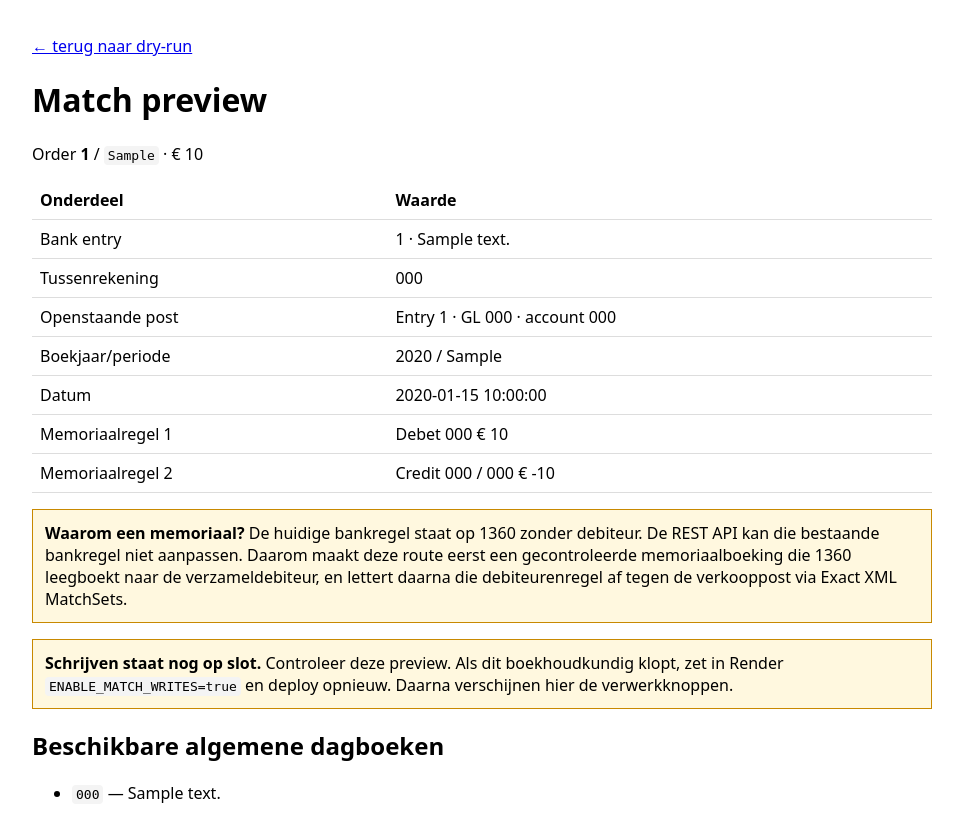
After one commit to JNPDrops/jnp-matching, a FastAPI app: template app/templates/match_preview.html in a window 1280 px wide. The commit adds this page. Shown: the whole page, without its empty margins (158-1121 px from the left). Run offline with FastAPI, Linux system fonts and the light colour scheme; the template is opened without the code that fills it: most values are stand-ins (such as "Sample title", 1, 10 or a date in 2020).

Commit message:
Add files via upload

```diff
--- a/app/main.py
+++ b/app/main.py
@@ -2,6 +2,7 @@ import json
 import os
 import re
 import time
+import xml.etree.ElementTree as ET
 from decimal import Decimal, InvalidOperation
 from pathlib import Path
 from typing import Any
@@ -26,12 +27,14 @@ COLLECTIVE_DEBTOR_CODE = os.getenv("COLLECTIVE_DEBTOR_CODE", "100100")
 ORDER_REF_PREFIX = os.getenv("ORDER_REF_PREFIX", "TD")
 TOKEN_STORE_PATH = Path(os.getenv("TOKEN_STORE_PATH", "./exact_tokens.json"))
 SESSION_SECRET = os.getenv("SESSION_SECRET", "dev-only-change-me")
+ENABLE_MATCH_WRITES = os.getenv("ENABLE_MATCH_WRITES", "false").lower() == "true"
 
 AUTH_URL = f"{BASE_URL}/api/oauth2/auth"
 TOKEN_URL = f"{BASE_URL}/api/oauth2/token"
 API_V1 = f"{BASE_URL}/api/v1"
+MATCHSETS_URL = f"{BASE_URL}/docs/XMLUpload.aspx"
 
-app = FastAPI(title="JNP Matching", version="0.1.0")
+app = FastAPI(title="JNP Matching", version="0.2.0")
 app.add_middleware(SessionMiddleware, secret_key=SESSION_SECRET, https_only=False, same_site="lax")
 templates = Jinja2Templates(directory=str(Path(__file__).parent / "templates"))
 
@@ -97,7 +100,6 @@ async def _access_token() -> str:
 
 
 def _extract_results(payload: Any) -> list[dict[str, Any]]:
-    # Exact Online commonly returns OData v3 shapes: {"d":{"results":[...]}}
     if isinstance(payload, dict):
         d = payload.get("d", payload)
         if isinstance(d, dict) and isinstance(d.get("results"), list):
@@ -105,6 +107,14 @@ def _extract_results(payload: Any) -> list[dict[str, Any]]:
         if isinstance(d, list):
             return d
     return []
+
+
+def _extract_entity(payload: Any) -> dict[str, Any]:
+    if isinstance(payload, dict):
+        d = payload.get("d", payload)
+        if isinstance(d, dict):
+            return d
+    return {}
 
 
 async def exact_get(path: str, params: dict[str, str] | None = None) -> Any:
@@ -124,19 +134,35 @@ async def exact_get(path: str, params: dict[str, str] | None = None) -> Any:
     return resp.json()
 
 
-ORDER_PATTERNS = [
-    re.compile(r"(?i)\b(?:TD\s*#?\s*)?(\d{4,10})\b"),
-]
+async def exact_post(path: str, payload: dict[str, Any]) -> Any:
+    token = await _access_token()
+    async with httpx.AsyncClient(timeout=45) as client:
+        resp = await client.post(
+            f"{API_V1}/{DIVISION}/{path.lstrip('/')}",
+            json=payload,
+            headers={
+                "Authorization": f"Bearer {token}",
+                "Accept": "application/json",
+                "Content-Type": "application/json",
+            },
+        )
+    if resp.status_code == 401:
+        tokens = _load_tokens() or {}
+        await _refresh_tokens(tokens)
+        return await exact_post(path, payload)
+    if resp.status_code >= 400:
+        raise HTTPException(resp.status_code, f"Exact POST error: {resp.text[:1200]}")
+    if not resp.text.strip():
+        return {}
+    return resp.json()
 
 
 def extract_order_number(description: str | None) -> str | None:
     if not description:
         return None
-    # Strongest pattern first: explicit ORDER/TD/# marker.
     explicit = re.search(r"(?i)(?:order\s*(?:td\s*)?#?|\btd\s*#?|#)\s*(\d{4,10})\b", description)
     if explicit:
         return explicit.group(1)
-    # For the observed bank format "SURNAME FIRSTNAME 48451", accept a trailing 4-10 digit token.
     trailing = re.search(r"\b(\d{4,10})\s*$", description.strip())
     return trailing.group(1) if trailing else None
 
@@ -148,19 +174,25 @@ def money(value: Any) -> Decimal:
         return Decimal("0.00")
 
 
+def exact_date(value: Any) -> str:
+    if not value:
+        return ""
+    s = str(value)
+    m = re.search(r"Date\((\d+)\)", s)
+    if m:
+        from datetime import datetime, timezone
+        return datetime.fromtimestamp(int(m.group(1)) / 1000, tz=timezone.utc).date().isoformat()
+    return s[:10]
+
+
 async def find_receivable(order_number: str) -> list[dict[str, Any]]:
     expected_ref = f"{ORDER_REF_PREFIX}{order_number}"
-    # Search first on the webshop reference only. In some Exact administrations
-    # AccountCode on ReceivablesList does not equal the visible debtor number,
-    # which made valid webshop invoices disappear from the result set.
     params = {
         "$filter": f"YourRef eq '{expected_ref}'",
-        "$select": "AccountCode,AccountName,Amount,AmountInTransit,CurrencyCode,Description,EntryNumber,InvoiceDate,InvoiceNumber,JournalCode,YourRef",
+        "$select": "Account,AccountCode,AccountName,Amount,AmountInTransit,CurrencyCode,Description,EntryNumber,InvoiceDate,InvoiceNumber,JournalCode,YourRef",
     }
     data = await exact_get("read/financial/ReceivablesList", params)
     rows = _extract_results(data)
-
-    # Prefer the configured collective debtor when Exact returns its code.
     debtor_rows = [r for r in rows if str(r.get("AccountCode") or "").strip() == COLLECTIVE_DEBTOR_CODE]
     return debtor_rows if debtor_rows else rows
 
@@ -169,12 +201,46 @@ async def bank_lines(limit: int = 100) -> list[dict[str, Any]]:
     limit = max(1, min(limit, 500))
     params = {
         "$filter": f"GLAccountCode eq '{SUSPENSE_GL_CODE}'",
-        "$select": "ID,EntryID,EntryNumber,LineNumber,Date,Description,AmountDC,AmountFC,Account,AccountCode,AccountName,GLAccountCode,GLAccountDescription,OurRef,Modified",
+        "$select": "ID,EntryID,EntryNumber,LineNumber,Date,Description,AmountDC,AmountFC,Account,AccountCode,AccountName,GLAccount,GLAccountCode,GLAccountDescription,OurRef,Modified",
         "$orderby": "Modified desc",
         "$top": str(limit),
     }
     data = await exact_get("financialtransaction/BankEntryLines", params)
     return _extract_results(data)
+
+
+async def bank_line_by_id(bank_line_id: str) -> dict[str, Any]:
+    params = {
+        "$filter": f"ID eq guid'{bank_line_id}'",
+        "$select": "ID,EntryID,EntryNumber,LineNumber,Date,Description,AmountDC,AmountFC,Account,AccountCode,AccountName,GLAccount,GLAccountCode,GLAccountDescription,OurRef,Modified",
+        "$top": "1",
+    }
+    rows = _extract_results(await exact_get("financialtransaction/BankEntryLines", params))
+    if len(rows) != 1:
+        raise HTTPException(404, "Bankregel niet meer gevonden in Exact.")
+    return rows[0]
+
+
+async def transaction_lines(entry_number: int) -> list[dict[str, Any]]:
+    params = {
+        "$filter": f"EntryNumber eq {int(entry_number)}",
+        "$select": "ID,EntryID,EntryNumber,LineNumber,Date,Description,AmountDC,AmountFC,Account,AccountCode,AccountName,Currency,FinancialPeriod,FinancialYear,GLAccount,GLAccountCode,GLAccountDescription,JournalCode,YourRef",
+    }
+    return _extract_results(await exact_get("financialtransaction/TransactionLines", params))
+
+
+async def general_journals() -> list[dict[str, Any]]:
+    params = {
+        "$filter": "Type eq 90 and IsBlocked eq false",
+        "$select": "Code,Description,Currency,IsBlocked,Type",
+        "$orderby": "Code",
+    }
+    rows = _extract_results(await exact_get("financial/Journals", params))
+    if rows:
+        return rows
+    # Some Exact tenants expose booleans differently; fall back and filter locally.
+    params = {"$filter": "Type eq 90", "$select": "Code,Description,Currency,IsBlocked,Type", "$orderby": "Code"}
+    return [r for r in _extract_results(await exact_get("financial/Journals", params)) if not r.get("IsBlocked")]
 
 
 async def run_dry_match(limit: int = 100) -> list[dict[str, Any]]:
@@ -218,9 +284,200 @@ async def run_dry_match(limit: int = 100) -> list[dict[str, Any]]:
     return rows
 
 
+async def build_match_plan(bank_line_id: str) -> dict[str, Any]:
+    bank = await bank_line_by_id(bank_line_id)
+    if str(bank.get("GLAccountCode") or "") != SUSPENSE_GL_CODE:
+        raise HTTPException(409, "Bankregel staat niet meer op de tussenrekening; niets doen.")
+    order_no = extract_order_number(bank.get("Description"))
+    if not order_no:
+        raise HTTPException(409, "Geen ordernummer herkenbaar in de bankomschrijving.")
+    receivables = await find_receivable(order_no)
+    if len(receivables) != 1:
+        raise HTTPException(409, f"Verwacht precies 1 openstaande post, gevonden: {len(receivables)}.")
+    rec = receivables[0]
+    bank_amount = money(bank.get("AmountDC"))
+    rec_amount = money(rec.get("Amount"))
+    if bank_amount <= 0 or rec_amount <= 0 or bank_amount != rec_amount:
+        raise HTTPException(409, f"Bedragen sluiten niet exact: bank {bank_amount}, openstaand {rec_amount}.")
+
+    bank_txs = await transaction_lines(int(bank["EntryNumber"]))
+    bank_suspense = [t for t in bank_txs if str(t.get("GLAccountCode") or "") == SUSPENSE_GL_CODE and abs(money(t.get("AmountDC"))) == bank_amount]
+    if len(bank_suspense) != 1:
+        raise HTTPException(409, f"Kon de unieke 1360-transactieregel niet bepalen ({len(bank_suspense)} kandidaten).")
+    bank_tx = bank_suspense[0]
+
+    inv_txs = await transaction_lines(int(rec["EntryNumber"]))
+    debtor_candidates = [t for t in inv_txs if str(t.get("AccountCode") or "").strip() == COLLECTIVE_DEBTOR_CODE and abs(money(t.get("AmountDC"))) == rec_amount]
+    if len(debtor_candidates) != 1:
+        account_guid = str(rec.get("Account") or "")
+        debtor_candidates = [t for t in inv_txs if account_guid and str(t.get("Account") or "") == account_guid and abs(money(t.get("AmountDC"))) == rec_amount]
+    if len(debtor_candidates) != 1:
+        raise HTTPException(409, f"Kon de unieke debiteurenregel van de factuur niet bepalen ({len(debtor_candidates)} kandidaten).")
+    invoice_tx = debtor_candidates[0]
+
+    if not invoice_tx.get("GLAccount") or not invoice_tx.get("Account"):
+        raise HTTPException(409, "Debiteurenregel mist GLAccount of Account GUID.")
+    if not bank_tx.get("GLAccount"):
+        raise HTTPException(409, "Bankregel mist GLAccount GUID voor tussenrekening.")
+
+    bank_reverse = -money(bank_tx.get("AmountDC"))
+    debtor_payment = -money(invoice_tx.get("AmountDC"))
+    if bank_reverse + debtor_payment != Decimal("0.00"):
+        raise HTTPException(409, f"Voorgestelde memoriaalboeking is niet in balans ({bank_reverse} + {debtor_payment}).")
+
+    return {
+        "bank": bank,
+        "order_number": order_no,
+        "expected_ref": f"{ORDER_REF_PREFIX}{order_no}",
+        "receivable": rec,
+        "bank_tx": bank_tx,
+        "invoice_tx": invoice_tx,
+        "amount": bank_amount,
+        "journal_year": int(bank_tx.get("FinancialYear")),
+        "journal_period": int(bank_tx.get("FinancialPeriod")),
+        "date": exact_date(bank_tx.get("Date") or bank.get("Date")),
+        "currency": bank_tx.get("Currency") or rec.get("CurrencyCode") or "EUR",
+        "suspense_gl_guid": bank_tx.get("GLAccount"),
+        "suspense_gl_code": bank_tx.get("GLAccountCode"),
+        "debtor_gl_guid": invoice_tx.get("GLAccount"),
+        "debtor_gl_code": invoice_tx.get("GLAccountCode"),
+        "debtor_account_guid": invoice_tx.get("Account"),
+        "debtor_account_code": invoice_tx.get("AccountCode") or COLLECTIVE_DEBTOR_CODE,
+        "bank_reverse_amount": bank_reverse,
+        "debtor_payment_amount": debtor_payment,
+    }
+
+
+def _odata_post_entity(payload: Any) -> dict[str, Any]:
+    entity = _extract_entity(payload)
+    if entity:
+        return entity
+    return payload if isinstance(payload, dict) else {}
+
+
+async def create_allocation_journal(plan: dict[str, Any], journal_code: str) -> dict[str, Any]:
+    description = f"JNP match {plan['expected_ref']} / bank {plan['bank'].get('EntryNumber')}"
+    body = {
+        "JournalCode": journal_code,
+        "FinancialYear": plan["journal_year"],
+        "FinancialPeriod": plan["journal_period"],
+        "Currency": plan["currency"],
+        "GeneralJournalEntryLines": [
+            {
+                "Date": plan["date"],
+                "Description": description,
+                "GLAccount": plan["suspense_gl_guid"],
+                "AmountFC": float(plan["bank_reverse_amount"]),
+            },
+            {
+                "Date": plan["date"],
+                "Description": description,
+                "GLAccount": plan["debtor_gl_guid"],
+                "Account": plan["debtor_account_guid"],
+                "AmountFC": float(plan["debtor_payment_amount"]),
+            },
+        ],
+    }
+    created = _odata_post_entity(await exact_post("generaljournalentry/GeneralJournalEntries", body))
+    if not created.get("EntryNumber"):
+        raise HTTPException(502, f"Exact maakte de memoriaalboeking aan maar gaf geen EntryNumber terug: {created}")
+    return created
+
+
+def build_matchsets_xml(plan: dict[str, Any], allocation: dict[str, Any], allocation_tx: dict[str, Any]) -> bytes:
+    root = ET.Element("eExact", {
+        "xmlns:xsi": "http://www.w3.org/2001/XMLSchema-instance",
+        "xsi:noNamespaceSchemaLocation": "eExact-XML.xsd",
+    })
+    matchsets = ET.SubElement(root, "MatchSets")
+    matchset = ET.SubElement(matchsets, "MatchSet")
+    ET.SubElement(matchset, "GLAccount", {"code": str(plan["debtor_gl_code"])})
+    ET.SubElement(matchset, "Account", {"code": str(plan["debtor_account_code"])})
+    lines = ET.SubElement(matchset, "MatchLines")
+    invoice_tx = plan["invoice_tx"]
+    ET.SubElement(lines, "MatchLine", {
+        "finyear": str(invoice_tx["FinancialYear"]),
+        "finperiod": str(invoice_tx["FinancialPeriod"]),
+        "journal": str(invoice_tx["JournalCode"]),
+        "entry": str(invoice_tx["EntryNumber"]),
+        "amountdc": f"{money(invoice_tx['AmountDC']):.2f}",
+    })
+    ET.SubElement(lines, "MatchLine", {
+        "finyear": str(allocation_tx["FinancialYear"]),
+        "finperiod": str(allocation_tx["FinancialPeriod"]),
+        "journal": str(allocation_tx["JournalCode"]),
+        "entry": str(allocation_tx["EntryNumber"]),
+        "amountdc": f"{money(allocation_tx['AmountDC']):.2f}",
+    })
+    return ET.tostring(root, encoding="utf-8", xml_declaration=True)
+
+
+async def upload_matchset(xml_payload: bytes) -> str:
+    token = await _access_token()
+    async with httpx.AsyncClient(timeout=45, follow_redirects=True) as client:
+        resp = await client.post(
+            MATCHSETS_URL,
+            params={"Topic": "MatchSets", "_Division_": str(DIVISION)},
+            content=xml_payload,
+            headers={
+                "Authorization": f"Bearer {token}",
+                "Content-Type": "application/xml; charset=utf-8",
+                "Accept": "application/xml,text/xml,*/*",
+            },
+        )
+    if resp.status_code == 401:
+        tokens = _load_tokens() or {}
+        await _refresh_tokens(tokens)
+        return await upload_matchset(xml_payload)
+    if resp.status_code >= 400:
+        raise HTTPException(resp.status_code, f"MatchSets upload failed: {resp.text[:1200]}")
+    text = resp.text.strip()
+    # Empty <Messages/> is the normal success response. Any actual Message is treated as an error.
+    try:
+        parsed = ET.fromstring(text) if text else None
+        messages = parsed.findall(".//Message") if parsed is not None else []
+        if messages:
+            details = " | ".join(" ".join((m.itertext())).strip() for m in messages)
+            raise HTTPException(409, f"Exact MatchSets melding: {details}")
+    except ET.ParseError:
+        if "error" in text.lower():
+            raise HTTPException(409, f"Exact MatchSets antwoord: {text[:1200]}")
+    return text
+
+
+async def execute_match(bank_line_id: str, journal_code: str) -> dict[str, Any]:
+    if not ENABLE_MATCH_WRITES:
+        raise HTTPException(403, "Schrijven staat nog op slot. Zet ENABLE_MATCH_WRITES=true pas na controle van de preview.")
+    journals = {str(j.get("Code")): j for j in await general_journals()}
+    if journal_code not in journals:
+        raise HTTPException(409, "Gekozen memoriaaldagboek is niet beschikbaar of geblokkeerd.")
+
+    # Full revalidation immediately before any write.
+    plan = await build_match_plan(bank_line_id)
+    allocation = await create_allocation_journal(plan, journal_code)
+    allocation_entry = int(allocation["EntryNumber"])
+    allocation_txs = await transaction_lines(allocation_entry)
+    debtor_lines = [t for t in allocation_txs if str(t.get("GLAccountCode") or "") == str(plan["debtor_gl_code"]) and str(t.get("Account") or "") == str(plan["debtor_account_guid"]) and money(t.get("AmountDC")) == plan["debtor_payment_amount"]]
+    if len(debtor_lines) != 1:
+        raise HTTPException(502, f"Memoriaalboeking {allocation_entry} is aangemaakt, maar de debiteurenregel kon niet uniek worden teruggelezen. STOP en controleer Exact handmatig.")
+    allocation_tx = debtor_lines[0]
+    xml_payload = build_matchsets_xml(plan, allocation, allocation_tx)
+    response_text = await upload_matchset(xml_payload)
+    return {
+        "ok": True,
+        "order": plan["order_number"],
+        "bank_entry": plan["bank"].get("EntryNumber"),
+        "invoice_entry": plan["invoice_tx"].get("EntryNumber"),
+        "allocation_entry": allocation_entry,
+        "journal": journal_code,
+        "amount": str(plan["amount"]),
+        "matchsets_response": response_text[:500],
+    }
+
+
 @app.get("/health")
 async def health():
-    return {"ok": True, "division": DIVISION, "mode": "read-only dry-run"}
+    return {"ok": True, "division": DIVISION, "mode": "write-capable" if ENABLE_MATCH_WRITES else "write-locked"}
 
 
 @app.get("/", response_class=HTMLResponse)
@@ -232,6 +489,7 @@ async def home(request: Request):
         "division": DIVISION,
         "suspense": SUSPENSE_GL_CODE,
         "debtor": COLLECTIVE_DEBTOR_CODE,
+        "writes_enabled": ENABLE_MATCH_WRITES,
     })
 
 
@@ -281,7 +539,7 @@ async def api_status():
         )
     if resp.status_code >= 400:
         raise HTTPException(resp.status_code, resp.text[:800])
-    return {"configured_division": DIVISION, "exact_current_me": resp.json()}
+    return {"configured_division": DIVISION, "writes_enabled": ENABLE_MATCH_WRITES, "exact_current_me": resp.json()}
 
 
 @app.get("/api/dry-run")
@@ -301,4 +559,27 @@ async def dry_run(limit: int = 100):
 @app.get("/dry-run", response_class=HTMLResponse)
 async def dry_run_page(request: Request, limit: int = 100):
     results = await run_dry_match(limit)
-    return templates.TemplateResponse("dry_run.html", {"request": request, "results": results, "limit": limit})
+    return templates.TemplateResponse("dry_run.html", {
+        "request": request,
+        "results": results,
+        "limit": limit,
+        "writes_enabled": ENABLE_MATCH_WRITES,
+    })
+
+
+@app.get("/match/{bank_line_id}", response_class=HTMLResponse)
+async def match_preview(request: Request, bank_line_id: str):
+    plan = await build_match_plan(bank_line_id)
+    journals = await general_journals()
+    return templates.TemplateResponse("match_preview.html", {
+        "request": request,
+        "plan": plan,
+        "journals": journals,
+        "writes_enabled": ENABLE_MATCH_WRITES,
+    })
+
+
+@app.post("/match/{bank_line_id}/execute", response_class=HTMLResponse)
+async def match_execute_page(request: Request, bank_line_id: str, journal_code: str):
+    result = await execute_match(bank_line_id, journal_code)
+    return templates.TemplateResponse("match_done.html", {"request": request, "result": result})
--- /dev/null
+++ b/app/templates/match_done.html
@@ -0,0 +1,5 @@
+<!doctype html><html lang="nl"><head><meta charset="utf-8"><meta name="viewport" content="width=device-width,initial-scale=1"><title>Match uitgevoerd</title>
+<style>body{font-family:system-ui,Arial,sans-serif;max-width:800px;margin:40px auto;padding:0 20px}.ok{padding:14px;border:1px solid #087a34;background:#eefaf2}code{background:#f4f4f4;padding:2px 4px;border-radius:4px}</style></head><body>
+<div class="ok"><h1>Verwerking uitgevoerd</h1><p>Order <strong>{{ result.order }}</strong> · € {{ result.amount }}</p></div>
+<ul><li>Bank entry: <code>{{ result.bank_entry }}</code></li><li>Factuur entry: <code>{{ result.invoice_entry }}</code></li><li>Nieuwe memoriaal entry: <code>{{ result.allocation_entry }}</code></li><li>Dagboek: <code>{{ result.journal }}</code></li></ul>
+<p><a href="/dry-run?limit=100">Terug naar dry-run</a></p></body></html>
--- /dev/null
+++ b/app/templates/match_preview.html
@@ -0,0 +1,23 @@
+<!doctype html><html lang="nl"><head><meta charset="utf-8"><meta name="viewport" content="width=device-width,initial-scale=1"><title>Match preview - JNP Matching</title>
+<style>body{font-family:system-ui,Arial,sans-serif;max-width:900px;margin:35px auto;padding:0 20px}table{border-collapse:collapse;width:100%}td,th{border-bottom:1px solid #ddd;padding:8px;text-align:left}code{background:#f4f4f4;padding:2px 4px;border-radius:4px}.warn{padding:12px;border:1px solid #c88900;background:#fff8df}.danger{padding:12px;border:1px solid #a00;background:#fff0f0}button{padding:9px 12px}</style></head>
+<body><p><a href="/dry-run?limit=100">← terug naar dry-run</a></p><h1>Match preview</h1>
+<p>Order <strong>{{ plan.order_number }}</strong> / <code>{{ plan.expected_ref }}</code> · € {{ plan.amount }}</p>
+<table><tr><th>Onderdeel</th><th>Waarde</th></tr>
+<tr><td>Bank entry</td><td>{{ plan.bank.EntryNumber }} · {{ plan.bank.Description }}</td></tr>
+<tr><td>Tussenrekening</td><td>{{ plan.suspense_gl_code }}</td></tr>
+<tr><td>Openstaande post</td><td>Entry {{ plan.invoice_tx.EntryNumber }} · GL {{ plan.debtor_gl_code }} · account {{ plan.debtor_account_code }}</td></tr>
+<tr><td>Boekjaar/periode</td><td>{{ plan.journal_year }} / {{ plan.journal_period }}</td></tr>
+<tr><td>Datum</td><td>{{ plan.date }}</td></tr>
+<tr><td>Memoriaalregel 1</td><td>Debet {{ plan.suspense_gl_code }} € {{ plan.bank_reverse_amount }}</td></tr>
+<tr><td>Memoriaalregel 2</td><td>Credit {{ plan.debtor_gl_code }} / {{ plan.debtor_account_code }} € {{ (plan.debtor_payment_amount * -1) }}</td></tr>
+</table>
+<p class="warn"><strong>Waarom een memoriaal?</strong> De huidige bankregel staat op 1360 zonder debiteur. De REST API kan die bestaande bankregel niet aanpassen. Daarom maakt deze route eerst een gecontroleerde memoriaalboeking die 1360 leegboekt naar de verzameldebiteur, en lettert daarna die debiteurenregel af tegen de verkooppost via Exact XML MatchSets.</p>
+{% if writes_enabled %}
+<div class="danger"><strong>Dit schrijft echt naar Exact.</strong> Kies bewust één algemeen dagboek. Er wordt eerst een memoriaalboeking gemaakt en daarna de aflettering uitgevoerd.</div>
+<h2>Kies algemeen dagboek</h2>
+{% for j in journals %}<form method="post" action="/match/{{ plan.bank.ID }}/execute?journal_code={{ j.Code }}" style="margin:8px 0"><button type="submit" onclick="return confirm('Echt verwerken in Exact voor order {{ plan.order_number }}?')">{{ j.Code }} — {{ j.Description }}</button></form>{% else %}<p>Geen algemeen dagboek gevonden.</p>{% endfor %}
+{% else %}
+<p class="warn"><strong>Schrijven staat nog op slot.</strong> Controleer deze preview. Als dit boekhoudkundig klopt, zet in Render <code>ENABLE_MATCH_WRITES=true</code> en deploy opnieuw. Daarna verschijnen hier de verwerkknoppen.</p>
+<h2>Beschikbare algemene dagboeken</h2><ul>{% for j in journals %}<li><code>{{ j.Code }}</code> — {{ j.Description }}</li>{% else %}<li>Geen gevonden</li>{% endfor %}</ul>
+{% endif %}
+</body></html>
```
Also changed, not shown: app/templates/dry_run.html (+4 -4 lines), app/templates/index.html (+4 -3 lines), README.md.
